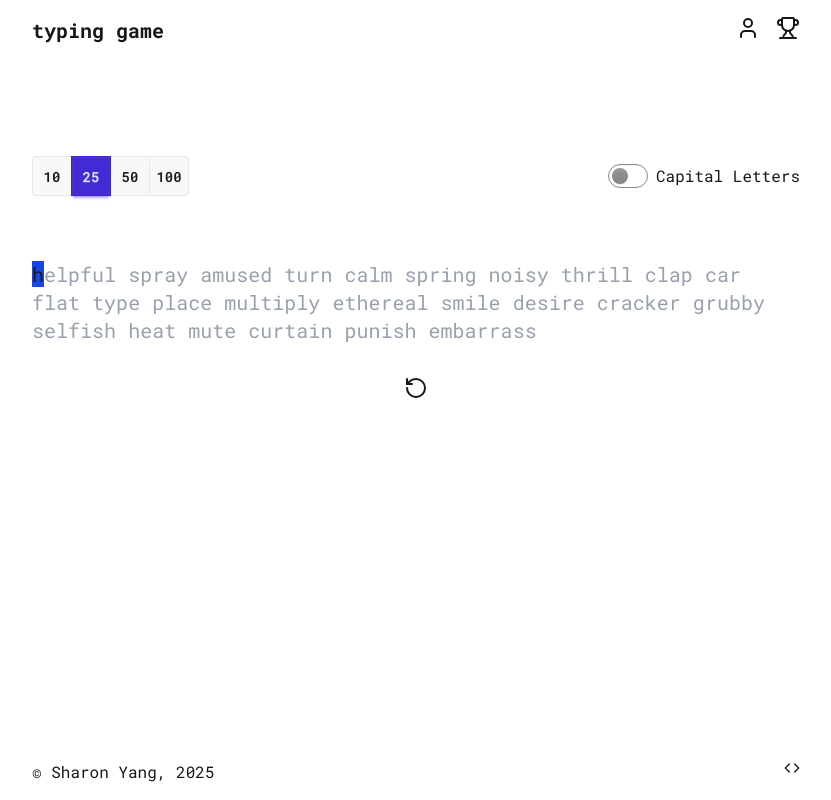
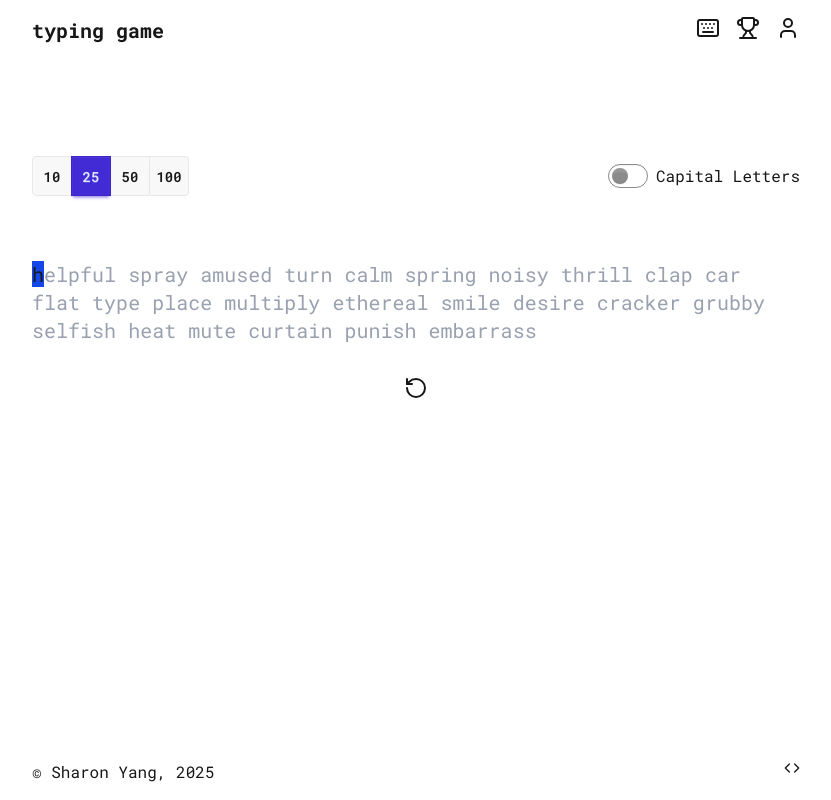
Before and after one commit to sharonyang16/typing-game, a Next.js app in the folder frontend/: page / in a window 1280 px wide. Shown: the whole page, without its empty margins (224-1055 px from the left). Built offline with nearby package versions, Linux system fonts and the light colour scheme; no server answers.

Commit message:
add keyboard page

```diff
--- /dev/null
+++ b/frontend/app/keyboard/page.tsx
@@ -0,0 +1,11 @@
+"use client";
+
+const KeyboardPage = () => {
+  return (
+    <div className="flex">
+      <kbd className="kbd">k</kbd>
+    </div>
+  );
+};
+
+export default KeyboardPage;
--- a/frontend/components/layout/header.tsx
+++ b/frontend/components/layout/header.tsx
@@ -1,5 +1,5 @@
 import Link from "next/link";
-import { Trophy, User } from "lucide-react";
+import { Keyboard, Trophy, User } from "lucide-react";
 import useHeader from "@/hooks/useHeader";
 
 const Header = () => {
@@ -13,11 +13,14 @@ const Header = () => {
 
       <div className="flex gap-4">
         <div>{headerText}</div>
-        <Link href={profileLink}>
-          <User />
+        <Link href="/keyboard">
+          <Keyboard />
         </Link>
         <Link href="/leaderboard">
           <Trophy />
+        </Link>
+        <Link href={profileLink}>
+          <User />
         </Link>
       </div>
     </header>
```
